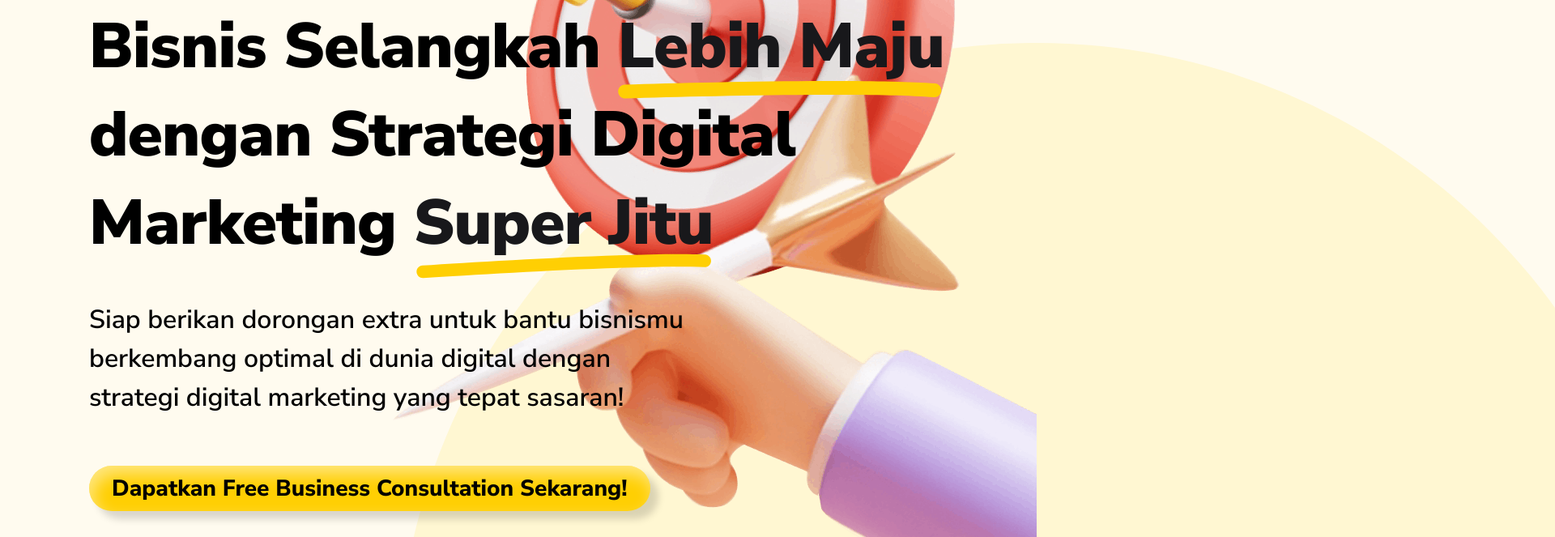
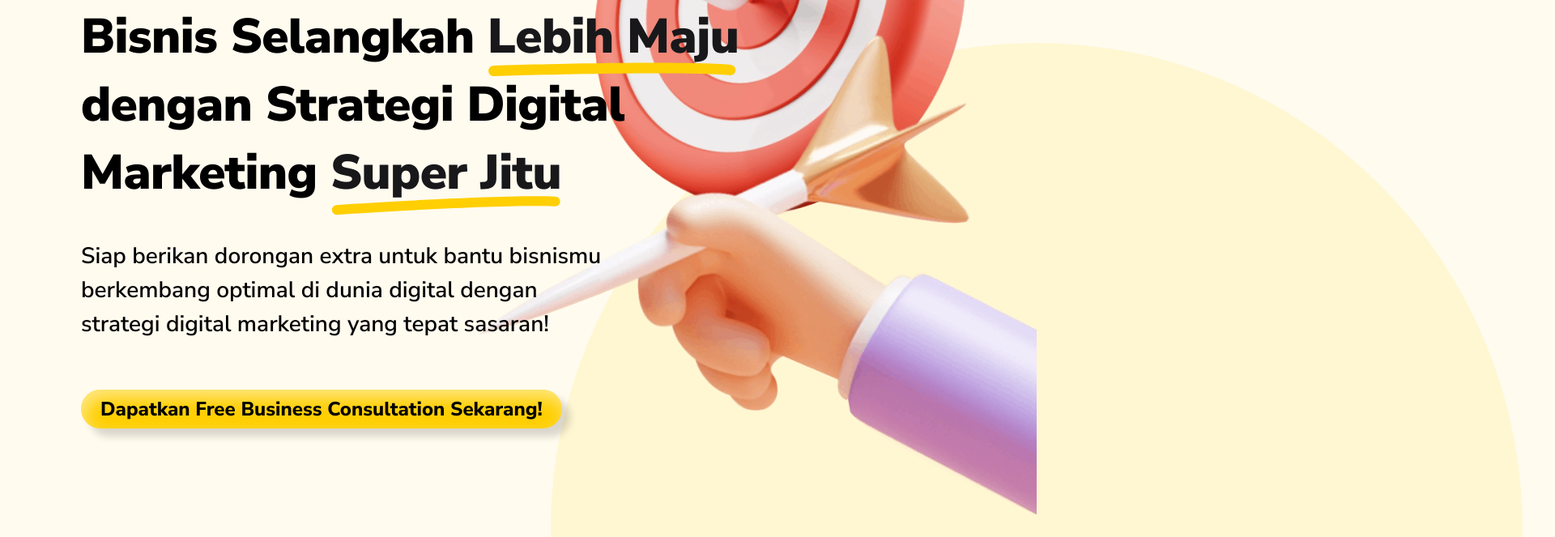
Before and after one commit to Wijayaac/bitzania-test, a website built with Parcel: page src/index.html in a window 1280 px wide. Shown: the part 393-1056 px from the top of the page at 81% size, 1920 px wide, since content can reach past the window. Built offline with nearby package versions, Linux system fonts and the light colour scheme; files whose address does not match are found by name.

Commit message:
Fix : layout issue on responsive

```diff
--- a/src/assets/scss/components/_cta.scss
+++ b/src/assets/scss/components/_cta.scss
@@ -12,9 +12,23 @@
         align-items: flex-start
     }
 
+    @include mq($until: lg, $and: false, $from: md) {
+        text-align: center;
+    }
+
     &__image {
         position: absolute;
         bottom: 0;
+
+        @include mq($until: 1500px, $and: false, $from: lg) {
+            max-width: 800px;
+        }
+
+        @include mq($until: lg, $and: false, $from: 420px) {
+            max-width: 620px;
+            left: 50%;
+            transform: translateX(-50%);
+        }
     }
 
     &__wrapper {
@@ -45,6 +59,12 @@
             font-weight: 900;
         }
 
+        @include mq($until: 1500px, $and: false, $from: lg) {
+            h2 {
+                font-size: 72px;
+            }
+        }
+
         @include mq($until: lg) {
             h2 {
                 font-size: 40px;
--- a/src/assets/scss/components/_footer.scss
+++ b/src/assets/scss/components/_footer.scss
@@ -7,6 +7,11 @@
         padding-top: 80px;
         padding-bottom: 80px;
 
+        &.container {
+            padding-left: 0;
+            padding-right: 0;
+        }
+
         .row {
             align-items: center;
         }
@@ -14,6 +19,11 @@
         @include mq($until: lg) {
             padding-top: 30px;
             padding-bottom: 30px;
+
+            &.container {
+                padding-left: 20;
+                padding-right: 20;
+            }
         }
     }
 
@@ -54,9 +64,13 @@
 
         }
 
-        @include mq($until: lg) {
+        @include mq($until: 1500px) {
             li {
                 font-size: 14px;
+
+                a {
+                    overflow-wrap: anywhere;
+                }
             }
         }
     }
--- a/src/assets/scss/components/_hero.scss
+++ b/src/assets/scss/components/_hero.scss
@@ -17,6 +17,11 @@
         transform: translateX(50%);
         z-index: 1;
 
+        @include mq($until: 1440px, $and: false, $from: lg) {
+            width: 1200px;
+            height: 1200px;
+        }
+
         @include mq($until: lg) {
             width: 400px;
             height: 400px;
@@ -29,6 +34,10 @@
         right: 0;
         z-index: 2;
         top: -170px;
+
+        @include mq($until: 1440px, $and: false, $from: lg) {
+            max-width: 720px;
+        }
 
         @include mq($until: lg) {
             top: 0;
@@ -57,6 +66,23 @@
             font-weight: 700;
         }
 
+        @include mq($until: 1440px, $and: false, $from: lg) {
+            h1 {
+                max-width: 900px;
+                font-size: 60px;
+            }
+
+            p {
+                font-size: 28px;
+                max-width: 650px;
+                margin-bottom: 60px;
+            }
+
+            a {
+                font-size: 24px;
+            }
+        }
+
         @include mq($until: lg) {
             margin-top: 200px;
 
--- a/src/assets/scss/components/_proof.scss
+++ b/src/assets/scss/components/_proof.scss
@@ -68,7 +68,7 @@
             }
         }
 
-        @include mq($until: lg) {
+        @include mq($until: md) {
             h3 {
                 font-size: 22px;
             }
--- a/src/assets/scss/components/_service.scss
+++ b/src/assets/scss/components/_service.scss
@@ -1,6 +1,6 @@
 .service {
     position: relative;
-    z-index: 3;
+    z-index: 4;
 
     @include mq($until: lg) {
         overflow: hidden;
@@ -16,10 +16,16 @@
             margin-left: -7.5px;
             margin-right: -7.5px;
 
-            .col {
+            .col-12 {
                 padding-left: 7.5px;
                 padding-right: 7.5px;
                 position: relative;
+            }
+        }
+
+        @include mq($until: lg, $and: false, $from: md) {
+            .row {
+                justify-content: center;
             }
         }
     }
@@ -115,5 +121,12 @@
                 font-size: 16px;
             }
         }
+
+        @include mq($until: lg, $and: false, $from: md) {
+            h3 {
+                max-width: 240px;
+            }
+
+        }
     }
 }
--- a/src/assets/scss/main.scss
+++ b/src/assets/scss/main.scss
@@ -37,10 +37,10 @@
 }
 
 .container {
-    padding-left: 40px;
-    padding-right: 40px;
+    padding-left: 30px;
+    padding-right: 30px;
 
-    @include mq($from: 1440px) {
+    @include mq($from: 1560px) {
         padding-left: 140px;
         padding-right: 140px;
         max-width: 1920px;
@@ -64,16 +64,13 @@ h1 {
     font-size: 24px;
     line-height: 1.4;
     letter-spacing: -0.01em;
-    // margin-bottom: 15px;
 
     @include mq($from: md) {
         font-size: 48px;
-        // margin-bottom: 24px;
     }
 
     @include mq($from: xl) {
         font-size: 78px;
-        // margin-bottom: 40px;
     }
 
     span {
@@ -136,10 +133,6 @@ h4 {
     @include mq($from: md) {
         font-size: 20px;
     }
-
-    @include mq($from: xl) {
-        font-size: 22px;
-    }
 }
 
 body {
--- a/src/index.html
+++ b/src/index.html
@@ -282,7 +282,7 @@
                 </div>
                 <div class="service__body">
                     <div class="row">
-                        <div class="col">
+                        <div class="col-12 col-lg-4 col-md-6">
                             <div class="service__card">
                                 <h3>Performance Marketing</h3>
                                 <h4>Digital Ads</h4>
@@ -298,7 +298,7 @@
                                 </div>
                             </div>
                         </div>
-                        <div class="col">
+                        <div class="col-12 col-lg-4 col-md-6">
                             <div class="service__card service__card--highlight">
                                 <h3>Social Media Active</h3>
                                 <h4>Content Strategist</h4>
@@ -309,7 +309,7 @@
                                 <p>Menangani ekstensi online dari klien dengan membangun strategi social media, memproduksi konten social media yang baik, menganalisa penggunaan data, memfasilitasi customer service, dan menghandle project serta campaign </p>
                             </div>
                         </div>
-                        <div class="col">
+                        <div class="col-12 col-lg-4 col-md-6">
                             <div class="service__card">
                                 <h3>Level Up Brand Growth</h3>
                                 <h4>Brand Marketing</h4>
```
